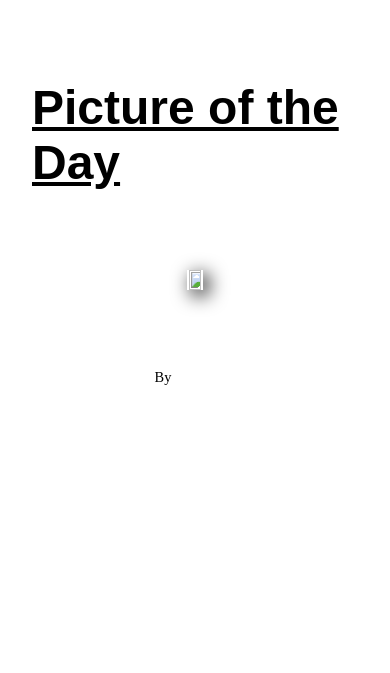
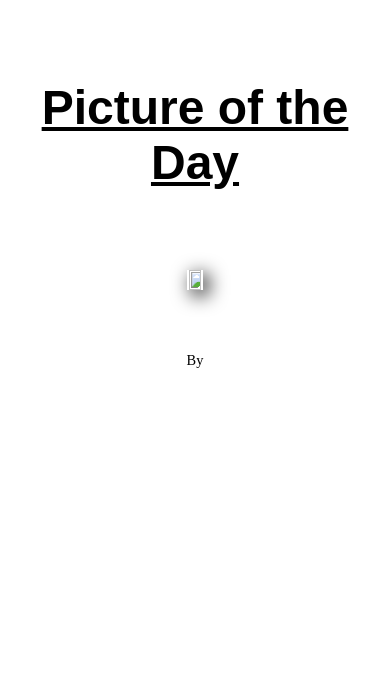
Before and after one commit to Mederick-ROBERT/NasaApi-Log, a PHP site: page / in a window 390 px wide. Shown: the top 673 px of the page. Run offline with PHP 8.4, Linux system fonts and the light colour scheme; some web fonts are replaced.

Commit message:
responsive multi-page

```diff
--- a/JS/screen.js
+++ b/JS/screen.js
@@ -6,4 +6,5 @@ const list = document.getElementById('hiddenNavbar')
 function navbar(){
     list.classList.toggle('hiddenNavbar');
     list.classList.toggle('active');
+    list.classList.toggle('nav_entrance');
 }
--- a/picture/index.php
+++ b/picture/index.php
@@ -34,3 +34,4 @@ include "../template/header.html"
 
 
 <script src="../JS/picture.js"></script>
+<script src="../JS/flout.js"></script>
--- a/picture/style.css
+++ b/picture/style.css
@@ -50,6 +50,28 @@
   box-shadow: 0.3rem 0.3rem 1.2rem;
 }
 
+/* media query */
+
+@media(max-width: 768px){
+  #info_picture{
+    flex-direction: column;
+    align-items: center;
+  }
+
+  #title{
+    width: 200%;
+    text-align: center;
+  }
+
+  #photographe{
+    text-align: center;
+  }
+
+  #titlePicture{
+    text-align: center;
+  }
+}
+
 @media (max-width : 1310px){
   #wrapper{
     margin: 0;
--- a/template/style.css
+++ b/template/style.css
@@ -63,7 +63,28 @@
     width: 100%;
     height: 100vh;
     background-color: rgba(165, 159, 159, 0.938);
+    border-radius: 1rem;
 }
+
+.nav_entrance{
+    animation: nav_entrance 1s ease 0s 1 normal forwards;
+}
+
+@keyframes nav_entrance {
+	0% {
+		opacity: 0;
+		transform: translateY(50px);
+	}
+
+	100% {
+		opacity: 1;
+		transform: translateY(0);
+	}
+}
+
+
+
+/* media query */
 
 @media (max-width : 768px){
     .toggle-button{
@@ -94,8 +115,9 @@
         flex-direction: column;
         align-items: center;
     }
+
 }
-/* media query */
+
 
 @media (max-width : 1310px){
     #Home {
```
